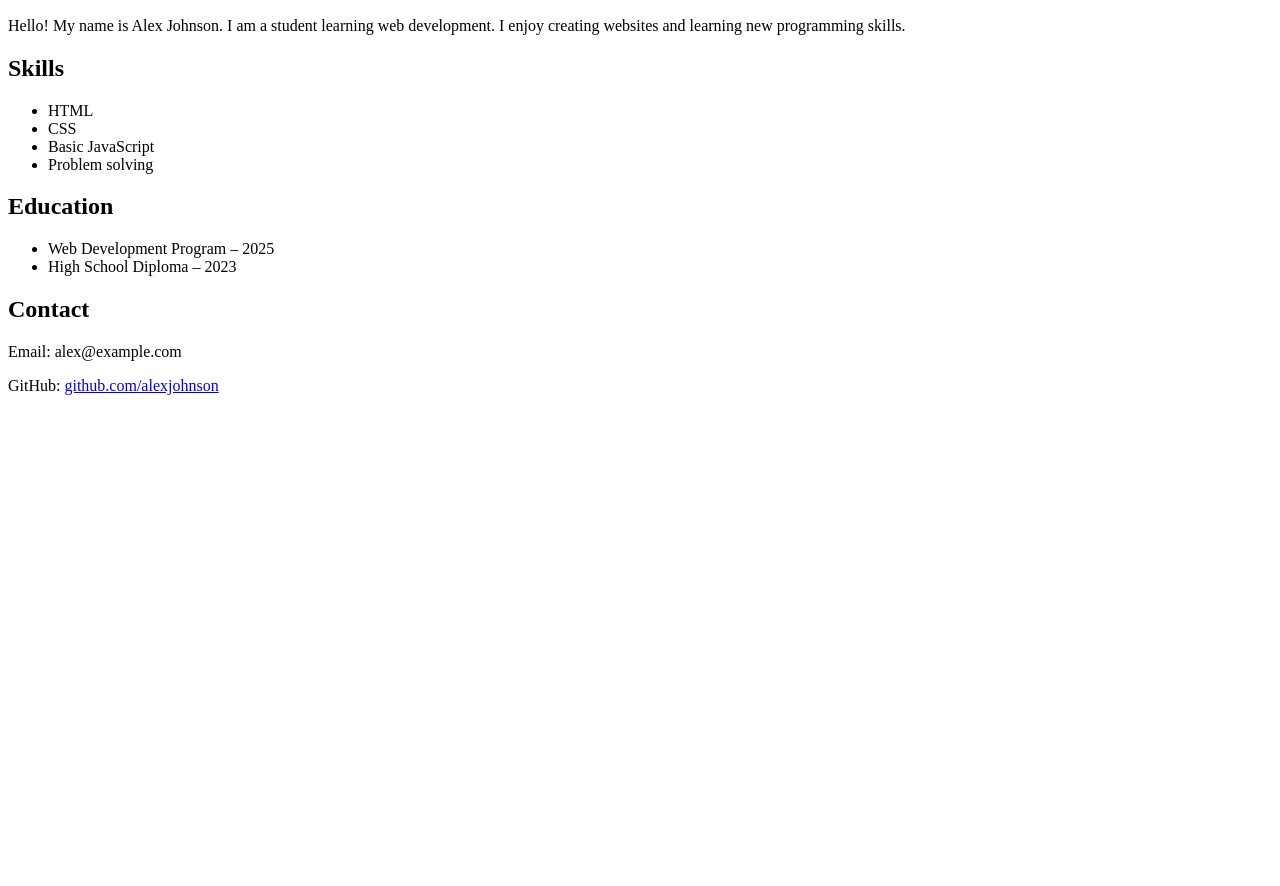
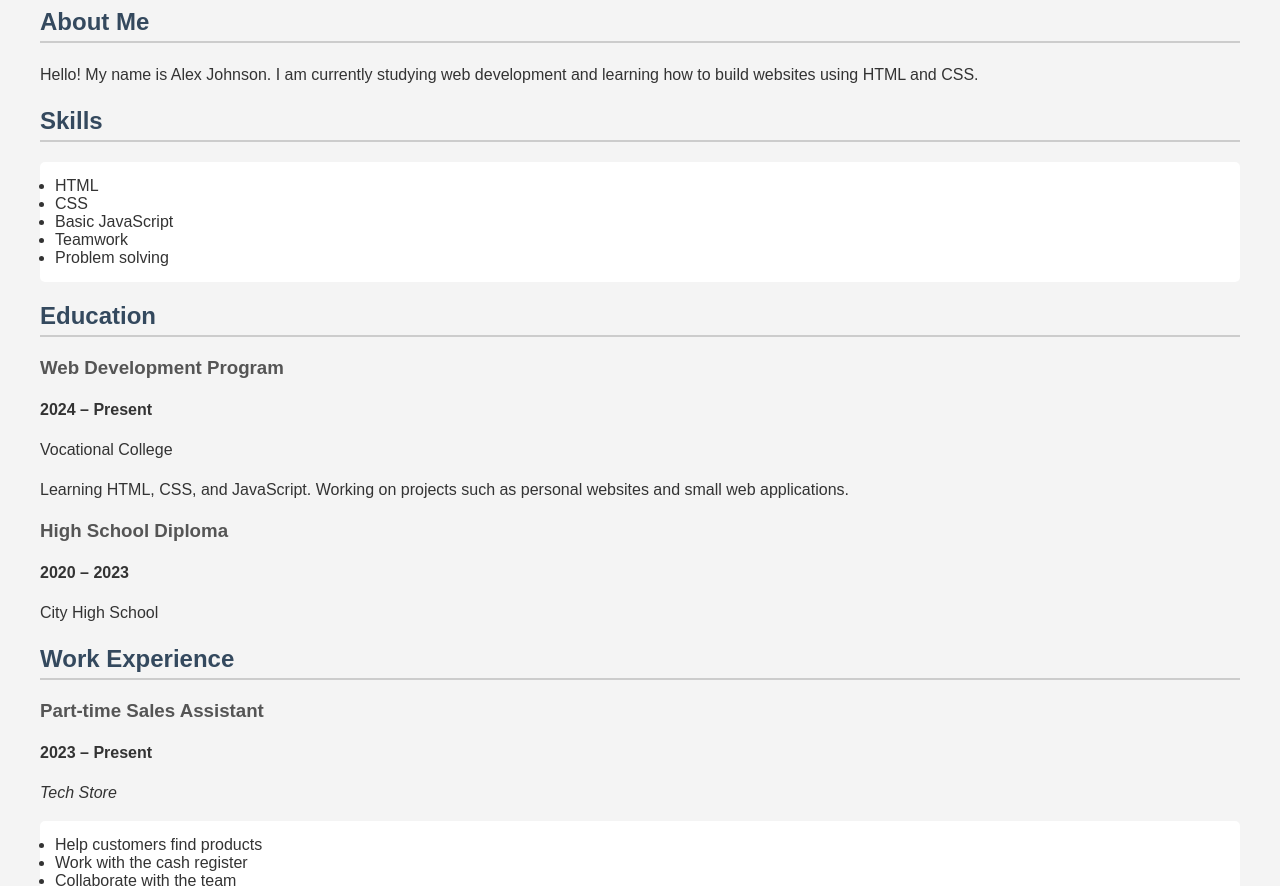
Before and after one commit to Zairaxx/midsommargarden-test, a plain HTML site: page index.html in a window 1280 px wide. Shown: the part 148-1034 px from the top of the page. Before the commit the page ends 800 px from the top, so only its background shows below. Drawn offline with Linux system fonts and the light colour scheme.

Commit message:
added css

```diff
--- a/index.html
+++ b/index.html
@@ -1,9 +1,12 @@
 <!DOCTYPE html>
 <html lang="en">
+
 <head>
     <meta charset="UTF-8">
     <title>My CV</title>
+    <link rel="stylesheet" href="style.css">
 </head>
+
 <body>
 
     <h1>Alex Johnson</h1>
@@ -12,8 +15,8 @@
 
     <h2>About Me</h2>
     <p>
-        Hello! My name is Alex Johnson. I am a student learning web development.
-        I enjoy creating websites and learning new programming skills.
+        Hello! My name is Alex Johnson. I am currently studying web development
+        and learning how to build websites using HTML and CSS.
     </p>
 
     <h2>Skills</h2>
@@ -21,21 +24,47 @@
         <li>HTML</li>
         <li>CSS</li>
         <li>Basic JavaScript</li>
+        <li>Teamwork</li>
         <li>Problem solving</li>
     </ul>
 
     <h2>Education</h2>
+
+    <h3>Web Development Program</h3>
+    <p><strong>2024 – Present</strong></p>
+    <p>Vocational College</p>
+    <p>
+        Learning HTML, CSS, and JavaScript. Working on projects such as
+        personal websites and small web applications.
+    </p>
+
+    <h3>High School Diploma</h3>
+    <p><strong>2020 – 2023</strong></p>
+    <p>City High School</p>
+
+    <h2>Work Experience</h2>
+
+    <h3>Part-time Sales Assistant</h3>
+    <p><strong>2023 – Present</strong></p>
+    <p><em>Tech Store</em></p>
     <ul>
-        <li>Web Development Program – 2025</li>
-        <li>High School Diploma – 2023</li>
+        <li>Help customers find products</li>
+        <li>Work with the cash register</li>
+        <li>Collaborate with the team</li>
+    </ul>
+
+    <h3>Summer Job – Warehouse Assistant</h3>
+    <p><strong>Summer 2022</strong></p>
+    <p><em>Logistics Company</em></p>
+    <ul>
+        <li>Packed and sorted orders</li>
+        <li>Helped with inventory</li>
     </ul>
 
     <h2>Contact</h2>
     <p>Email: alex@example.com</p>
-    <p>
-        GitHub:
-        <a href="https://github.com/alexjohnson">github.com/alexjohnson</a>
-    </p>
+    <p>Phone number: +46 70 000 000 00</p>
 
 </body>
+
 </html>
--- a/style.css
+++ b/style.css
@@ -1,7 +1,52 @@
+/* Style the whole page */
 body {
-    background: lightblue;
+    font-family: Arial, sans-serif;
+    background-color: #f4f4f4;
+    color: #333;
+    margin: 40px;
 }
 
+/* Main name heading */
 h1 {
-    color: darkblue;
+    color: #2c3e50;
 }
+
+/* Section headings */
+h2 {
+    color: #34495e;
+    border-bottom: 2px solid #ccc;
+    padding-bottom: 5px;
+}
+
+/* Smaller headings (job titles etc.) */
+h3 {
+    color: #555;
+}
+
+/* Profile image */
+img {
+    border-radius: 10px;
+    margin-bottom: 20px;
+}
+
+/* Lists */
+ul {
+    background-color: white;
+    padding: 15px;
+    border-radius: 5px;
+}
+
+/* Links */
+a {
+    color: #3498db;
+    text-decoration: none;
+}
+
+a:hover {
+    text-decoration: underline;
+}
+
+/* Paragraph spacing */
+p {
+    line-height: 1.5;
+}
```
